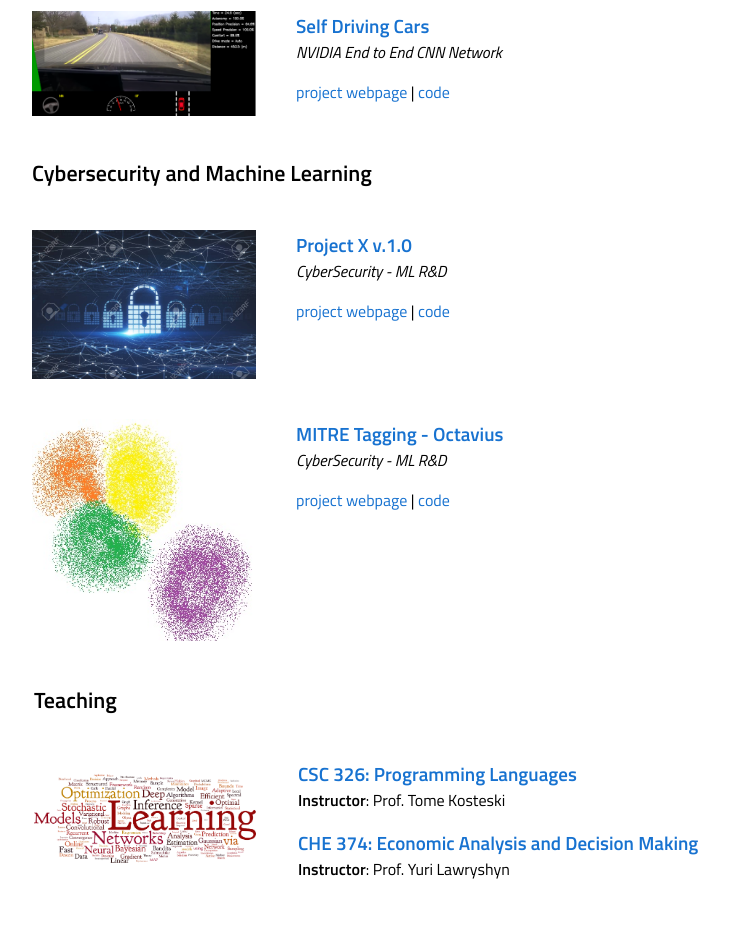
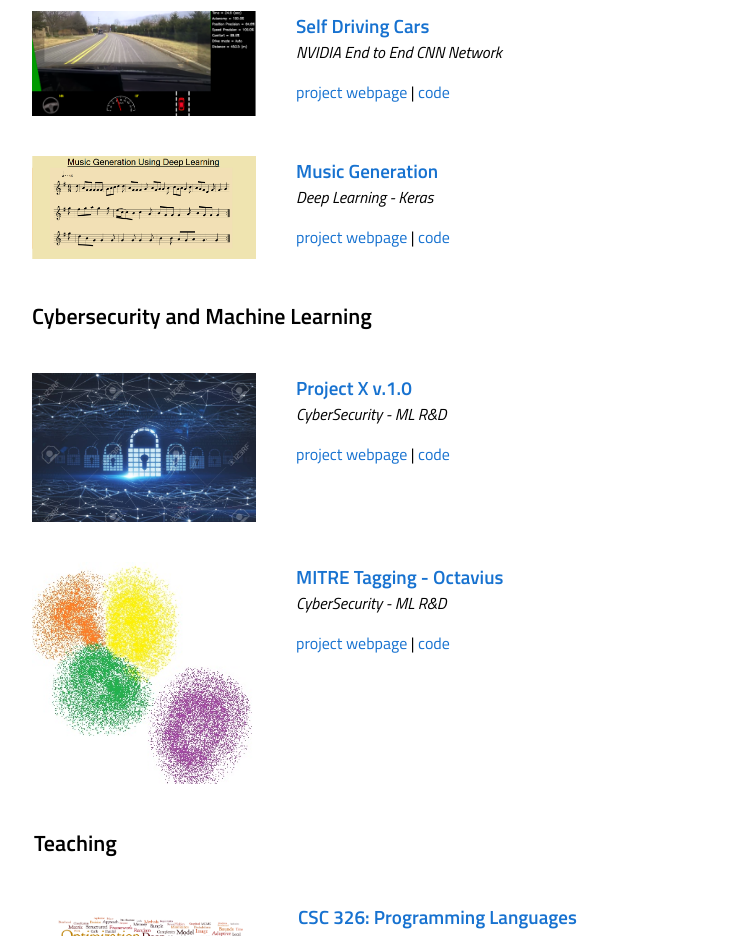
Before and after one commit to karthikraja95/karthik.github.io, a plain HTML site: page index.html in a window 1280 px wide. Shown: the part 3460-4396 px from the top of the page, without its empty margins (228-957 px from the left). Drawn offline with Linux system fonts and the light colour scheme; a script that the page names is missing.

Commit message:
Added Music Generation Project

```diff
--- a/index.html
+++ b/index.html
@@ -439,6 +439,28 @@
   </tr>
 
 
+  <tr>
+    <td width="33%" valign="top" align="center"><a href="https://github.com/karthikraja95/Music_Generation"> <img src="images/side_projects/music.jpg" alt="sym" width="100%" style="border-style: none">  </a>
+    <td width="67%" valign="top">
+      <p><a href="https://github.com/karthikraja95/Music_Generation" id="ICML19">
+      <!-- <img src="images/new.png" alt="[NEW]" width="6%" style="border-style: none"> -->
+      <heading>Music Generation</heading></a><br>
+      <em>Deep Learning - Keras</em><br>
+      </p>
+
+      <div class="paper" id="icml19">
+      <a href="https://github.com/karthikraja95/Music_Generation">project webpage</a> |
+
+      <a href="https://github.com/karthikraja95/Music_Generation/blob/master/model.py">code</a>
+      <br>
+
+
+
+      </div>
+    </td>
+  </tr>
+
+
 </table>
 
 
```
